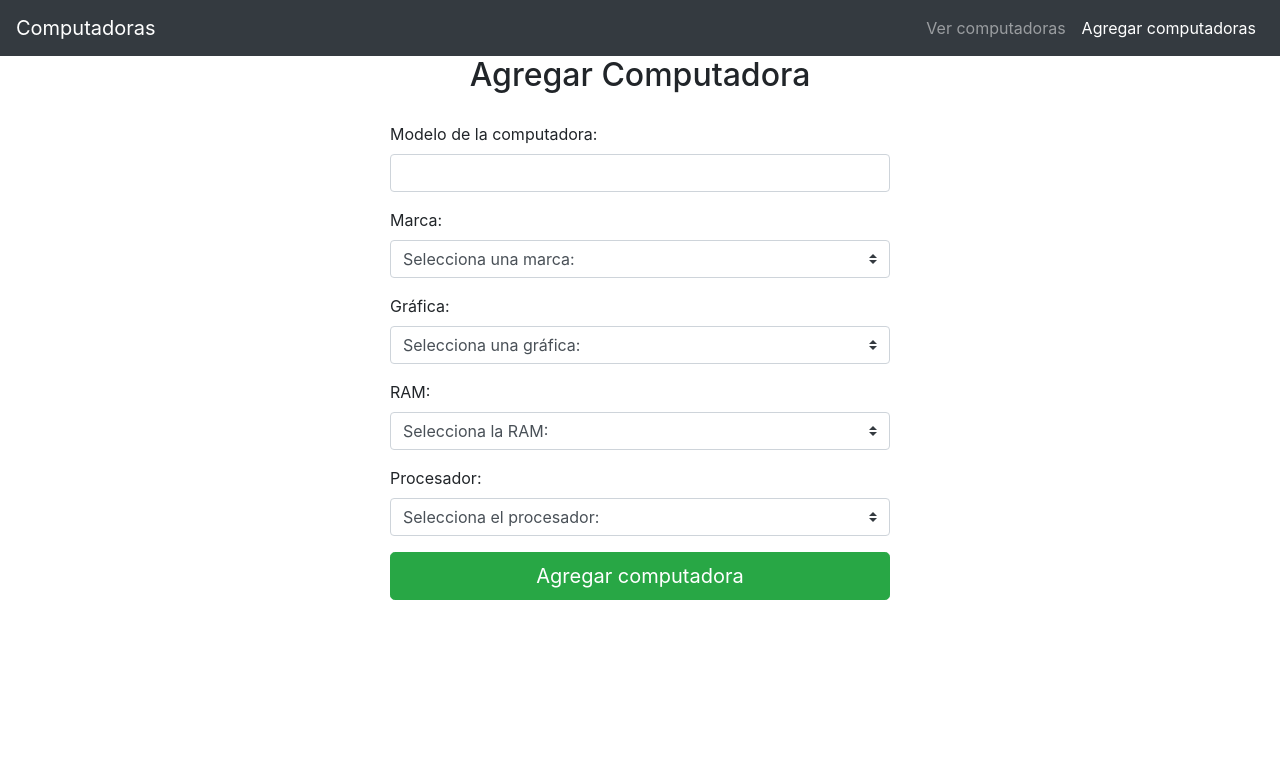
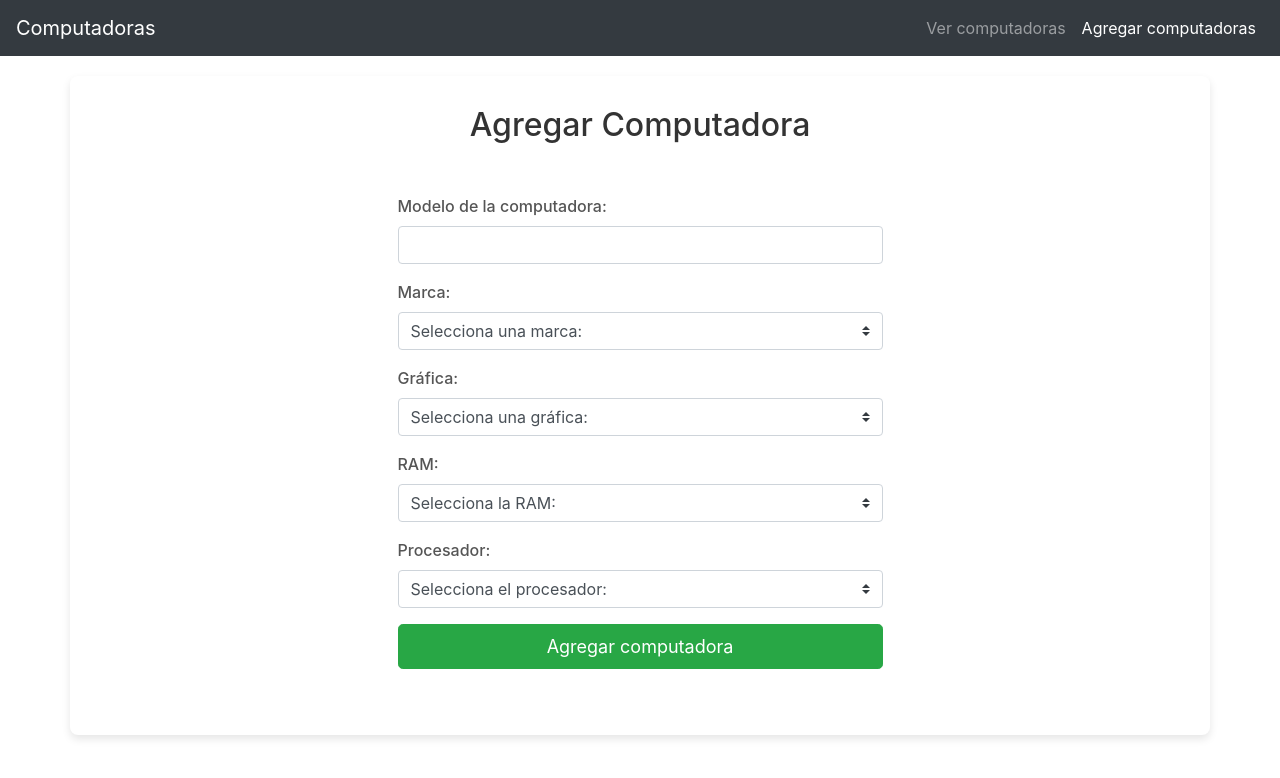
Before and after one commit to ChrisAlegria/PC-Mean, an Angular app: page /agregar-computadora in a window 1280 px wide. Shown: the top 778 px of the page. Built offline with nearby package versions, Linux system fonts and the light colour scheme.

Commit message:
Update: General Styles

```diff
--- a/src/app/pages/agregar-computadora/agregar-computadora.component.css
+++ b/src/app/pages/agregar-computadora/agregar-computadora.component.css
@@ -0,0 +1,33 @@
+   body {
+            background-color: #f4f6f9;
+            font-family: 'Roboto', sans-serif;
+        }
+        .container {
+            margin-top: 20px;
+            background-color: #fff;
+            padding: 30px;
+            box-shadow: 0 4px 8px rgba(0, 0, 0, 0.1);
+            border-radius: 8px;
+        }
+        h2 {
+            font-weight: 500;
+            color: #333;
+            margin-bottom: 30px;
+        }
+        .form-group label {
+            font-weight: 500;
+            color: #555;
+        }
+        .form-group .form-control {
+            border-radius: 4px;
+        }
+        .form-group .custom-select {
+            border-radius: 4px;
+        }
+        .form-group .btn-block {
+            font-size: 18px;
+        }
+        .form-group .text-danger {
+            color: #dc3545;
+            font-size: 14px;
+        }
```
